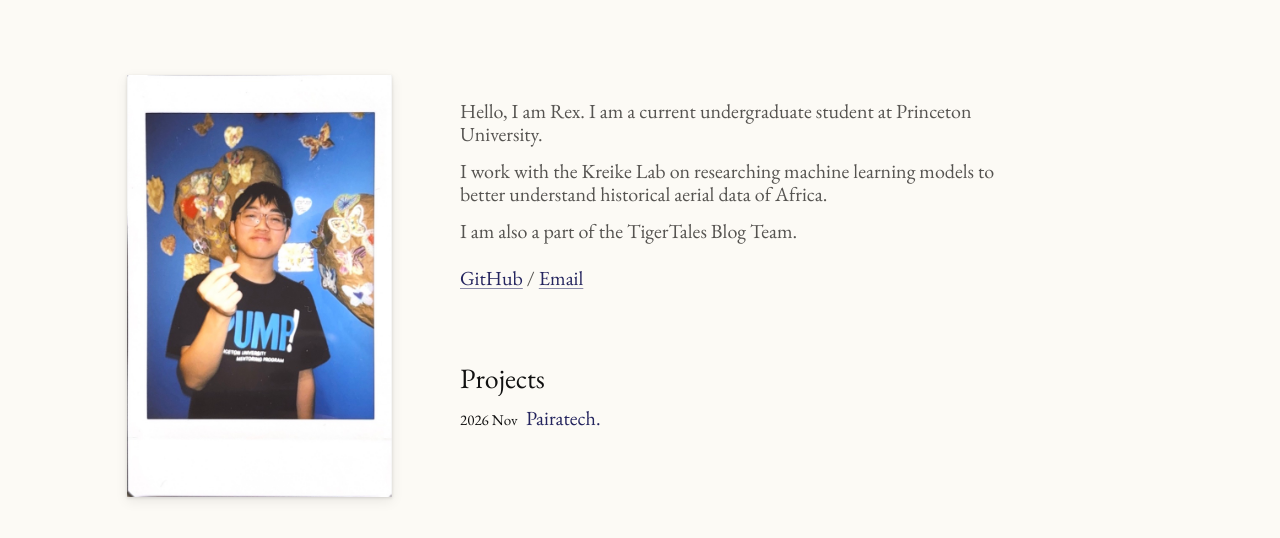
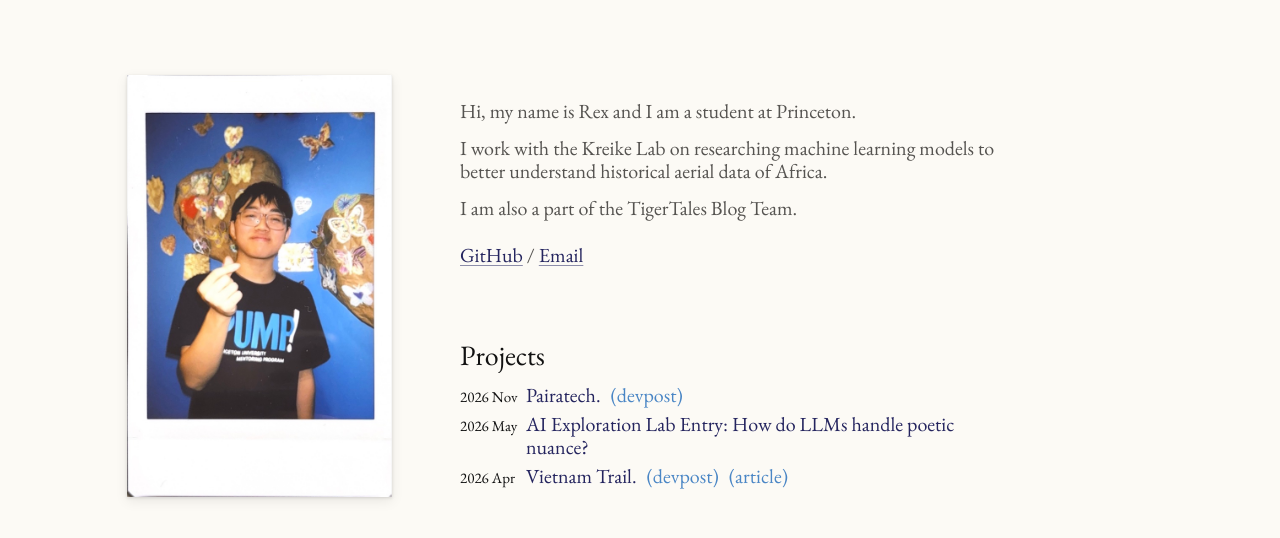
Before and after one commit to rex-tran/rex-tran.github.io, an Astro site: page / in a window 1280 px wide. Shown: the part 90-628 px from the top of the page. Built offline with nearby package versions, Linux system fonts and the light colour scheme; Astro itself is replaced by a stand-in of ours.

Commit message:
Update bio intro and add Vietnam Trail and AI lab projects
Co-Authored-By: Claude Opus 5.5 <noreply@anthropic.com>

```diff
--- a/src/components/EntryList.astro
+++ b/src/components/EntryList.astro
@@ -21,11 +21,11 @@ const { entries } = Astro.props;
           ) : (
             <span class="entry-title">{entry.title}</span>
           )}
-          {entry.extra && (
-            <a class="entry-extra" href={entry.extra.href}>
-              ({entry.extra.label})
+          {entry.extras?.map((extra) => (
+            <a class="entry-extra" href={extra.href}>
+              ({extra.label})
             </a>
-          )}
+          ))}
         </span>
       </li>
     ))
--- a/src/data/site.ts
+++ b/src/data/site.ts
@@ -12,7 +12,7 @@ export const photo = {
 
 // Each string is one paragraph, and may contain simple HTML such as <a> links.
 export const bio = [
-  'Hello, I am Rex. I am a current undergraduate student at Princeton University.',
+  'Hi, my name is Rex and I am a student at Princeton.',
   'I work with the Kreike Lab on researching machine learning models to better understand historical aerial data of Africa.',
   'I am also a part of the TigerTales Blog Team.',
 ];
@@ -26,12 +26,34 @@ type Entry = {
   date: string; // Shown as written, for example "2026 Nov"
   title: string;
   href?: string; // Leave out to show the title as plain text
-  extra?: { label: string; href: string }; // Small blue link after the title
+  extras?: { label: string; href: string }[]; // Small blue links after the title
 };
 
 // Newest first. The home page shows all of these.
 export const projects: Entry[] = [
-  { date: '2026 Nov', title: 'Pairatech.', href: 'https://pairatech.vercel.app/pre-arrival' },
+  {
+    date: '2026 Nov',
+    title: 'Pairatech.',
+    href: 'https://pairatech.vercel.app/pre-arrival',
+    extras: [{ label: 'devpost', href: 'https://devpost.com/software/pairatech' }],
+  },
+  {
+    date: '2026 May',
+    title: 'AI Exploration Lab Entry: How do LLMs handle poetic nuance?',
+    href: 'https://ai-exploration-lab.vercel.app/posters/rex-tran.pdf',
+  },
+  {
+    date: '2026 Apr',
+    title: 'Vietnam Trail.',
+    href: 'https://www.we-are-saigone.us/',
+    extras: [
+      { label: 'devpost', href: 'https://devpost.com/software/vietnam-trail' },
+      {
+        label: 'article',
+        href: 'https://converge.ai/enter/blog/heritage-in-pixels-the-story-that-needed-to-be-built',
+      },
+    ],
+  },
 ];
 
 // Newest first. Leave out href for an entry that isn't published yet.
```
